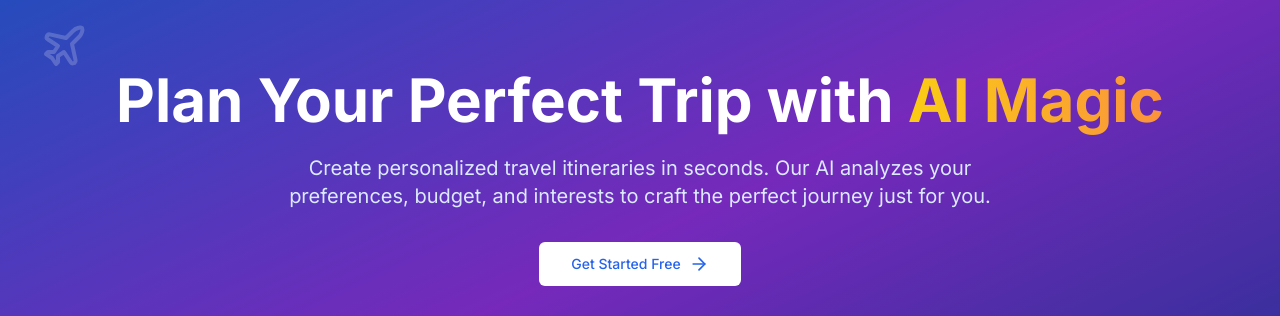
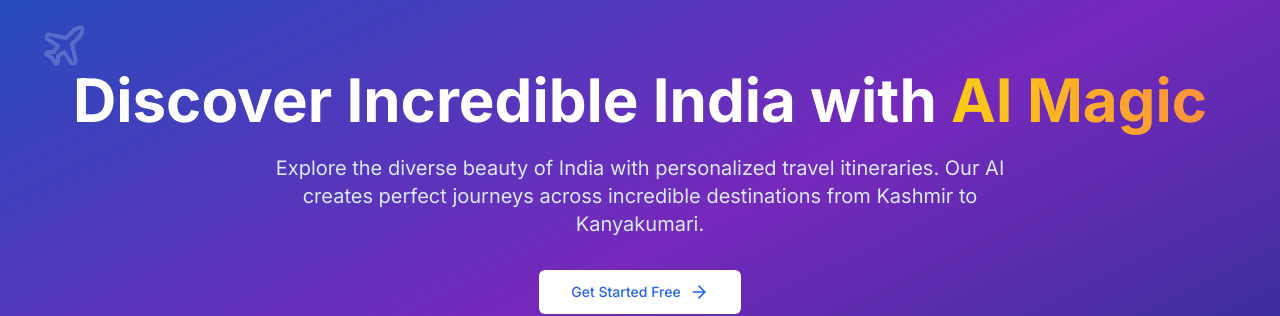
Before and after one commit to Prime4045/Trip_Planner, a React (Vite) app in the folder frontend/: page / in a window 1280 px wide. Shown: the part 123-439 px from the top of the page. Built offline with nearby package versions, Linux system fonts and the light colour scheme; no server answers.

Commit message:
Updated TripDetail.jsx

```diff
--- a/frontend/src/pages/Dashboard.jsx
+++ b/frontend/src/pages/Dashboard.jsx
@@ -208,7 +208,7 @@ const Dashboard = () => {
 
                         <div className="flex items-center text-sm text-gray-600">
                           <DollarSign className="h-4 w-4 mr-2" />
-                          Est. ${trip.itinerary?.estimatedCost?.total || 'N/A'}
+                          Est. ₹{trip.itinerary?.estimatedCost?.total?.toLocaleString('en-IN') || 'N/A'}
                         </div>
 
                         <div className="flex flex-wrap gap-1 mt-3">
--- a/frontend/src/pages/Home.jsx
+++ b/frontend/src/pages/Home.jsx
@@ -75,14 +75,14 @@ const Home = () => {
               transition={{ duration: 0.8 }}
             >
               <h1 className="text-4xl sm:text-6xl font-bold text-white mb-6">
-                Plan Your Perfect Trip with{' '}
+                Discover Incredible India with{' '}
                 <span className="bg-gradient-to-r from-yellow-400 to-orange-400 bg-clip-text text-transparent">
                   AI Magic
                 </span>
               </h1>
               <p className="text-xl text-blue-100 mb-8 max-w-3xl mx-auto">
-                Create personalized travel itineraries in seconds. Our AI analyzes your preferences,
-                budget, and interests to craft the perfect journey just for you.
+                Explore the diverse beauty of India with personalized travel itineraries. Our AI creates
+                perfect journeys across incredible destinations from Kashmir to Kanyakumari.
               </p>
             </motion.div>
 
--- a/frontend/src/pages/TripDetail.jsx
+++ b/frontend/src/pages/TripDetail.jsx
@@ -133,7 +133,7 @@ const TripDetail = () => {
                 <div className="ml-4">
                   <p className="text-sm font-medium text-gray-600">Estimated Cost</p>
                   <p className="text-2xl font-bold text-gray-900">
-                    ${currentTrip.itinerary?.estimatedCost?.total || 'N/A'}
+                    ₹{currentTrip.itinerary?.estimatedCost?.total?.toLocaleString('en-IN') || 'N/A'}
                   </p>
                 </div>
               </div>
@@ -255,7 +255,7 @@ const TripDetail = () => {
                                         </span>
                                         <span className="flex items-center">
                                           <DollarSign className="h-4 w-4 mr-1" />
-                                          ${activity.cost}
+                                          ₹{activity.cost}
                                         </span>
                                       </div>
                                     </div>
```
